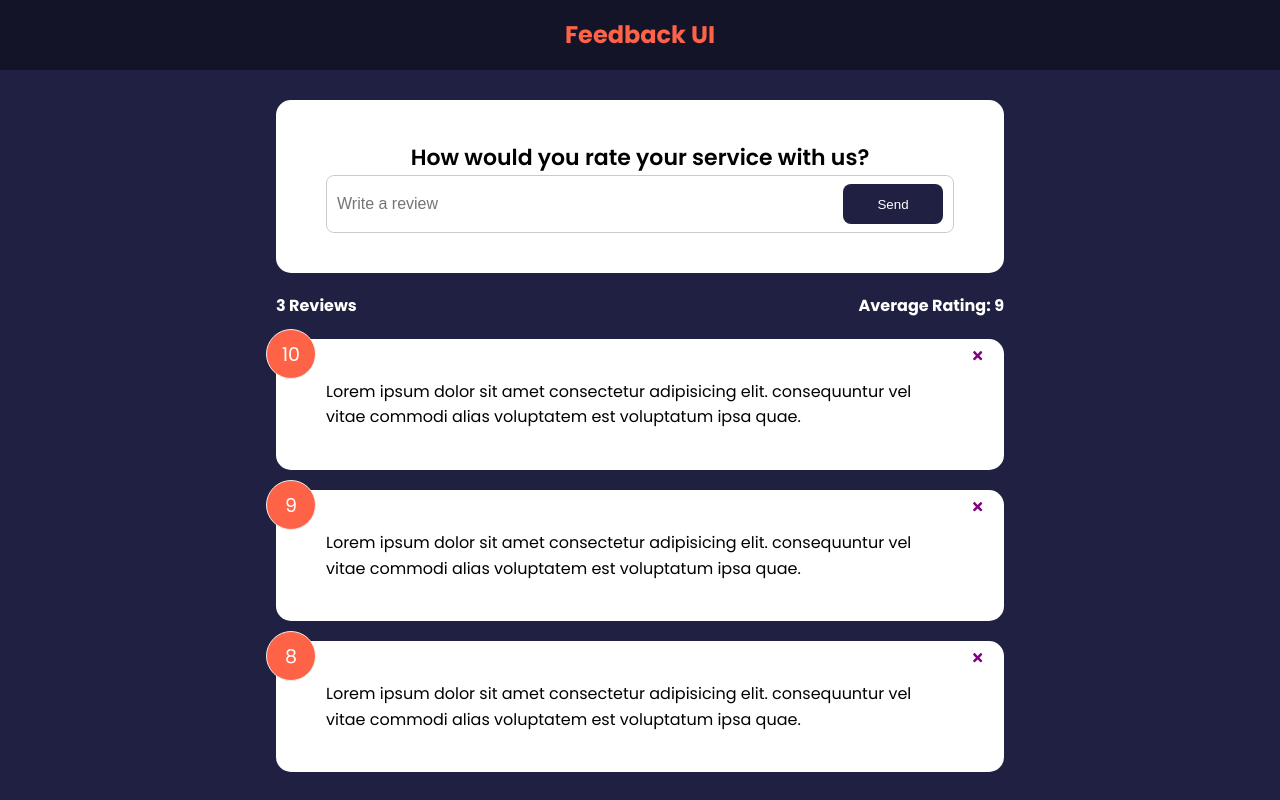
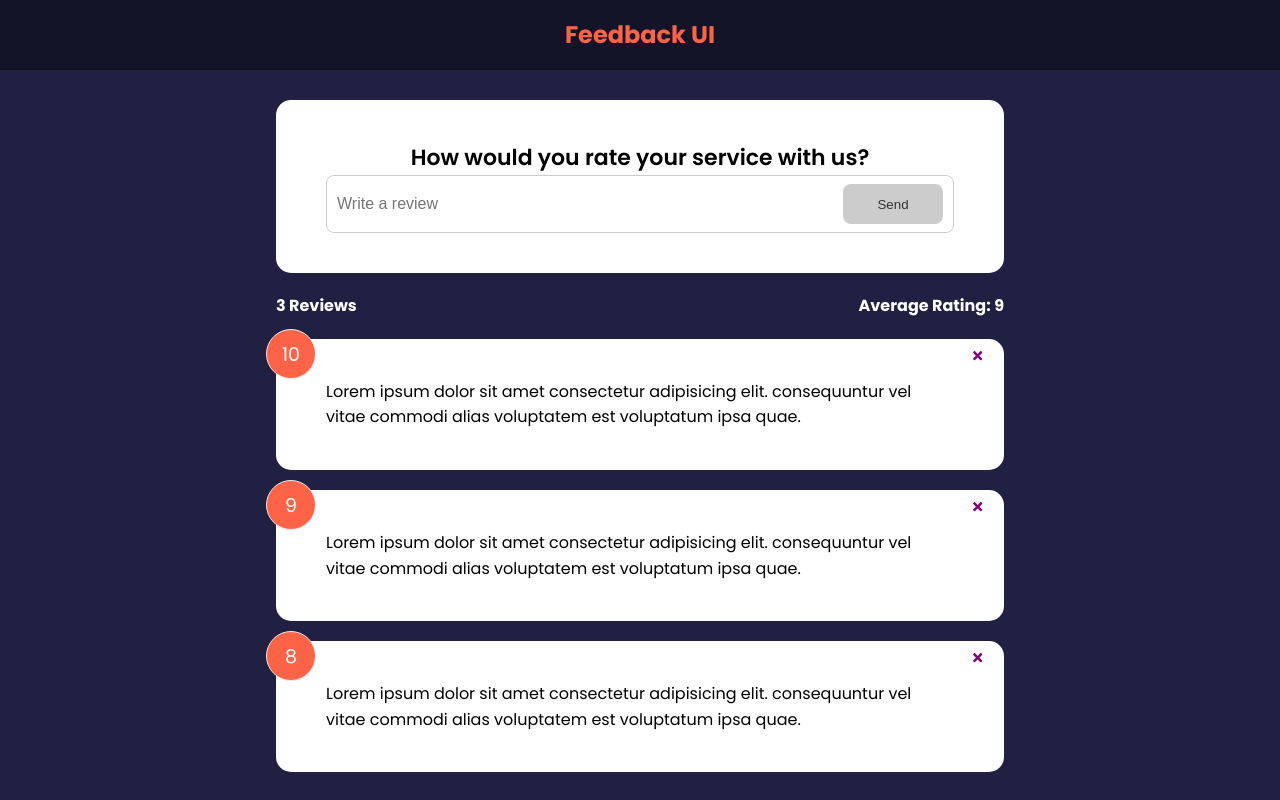
Before and after one commit to SaketKothari/feedback-app, a React (Create React App) app: page / in a window 1280 px wide. Built offline with nearby package versions, Linux system fonts and the light colour scheme; the HTML template or start-up script is replaced by a standard one.

Commit message:
Real-time input validation

```diff
--- a/src/components/FeedbackForm.jsx
+++ b/src/components/FeedbackForm.jsx
@@ -4,8 +4,21 @@
 
 function FeedbackForm() {
   const [text, setText] = useState('');
+  const [btnDisabled, setBtnDisabled] = useState(true);
+  const [message, setMessage] = useState('');
 
   const handleTextChange = (e) => {
+    if (text === '') {
+      setBtnDisabled(true);
+      setMessage(null);
+    } else if (text !== '' && text.trim().length <= 10) {
+      setMessage('Text must be at least 10 characters');
+      setBtnDisabled(true);
+    } else {
+      setMessage(null);
+      setBtnDisabled(false);
+    }
+
     // get whatever is being typed in
     setText(e.target.value);
   };
@@ -22,8 +35,12 @@
             placeholder="Write a review"
             value={text}
           />
-          <Button type="submit">Send</Button>
+          <Button type="submit" isDisabled={btnDisabled}>
+            Send
+          </Button>
         </div>
+
+        {message && <div className="message">{message}</div>}
       </form>
     </Card>
   );
```
